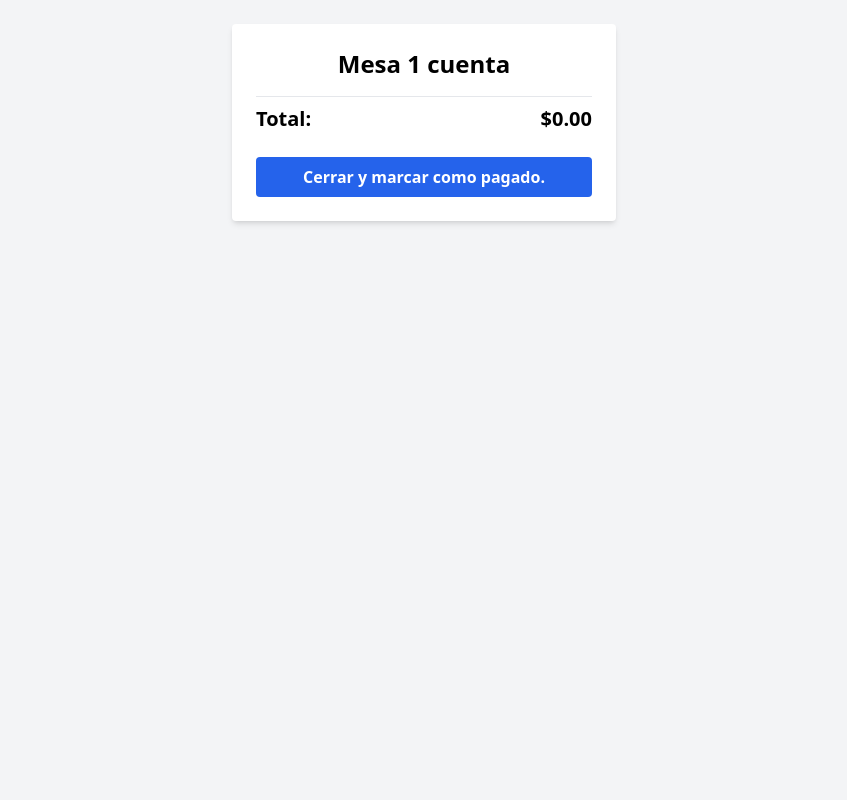
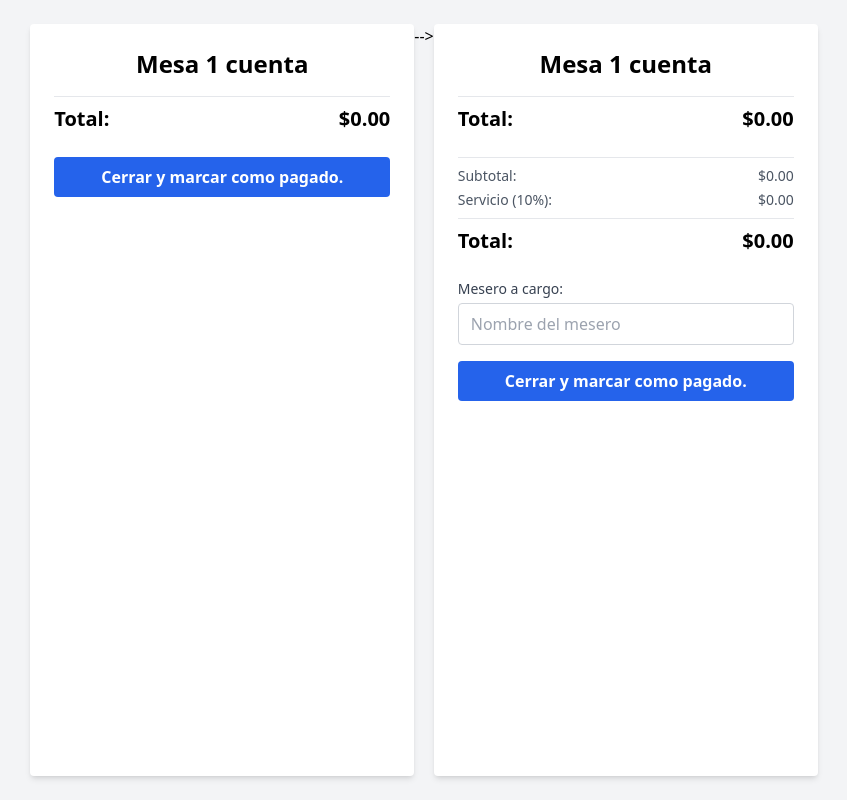
Before and after one commit to jlopez-henao/pi-pos-system, a Flask app: page /cuenta/1 in a window 1280 px wide. Shown: the whole page, without its empty margins (216-1063 px from the left). Run offline with Flask 3, Linux system fonts and the light colour scheme; data comes from the database, SQL or seed files in the repository; data that the repository does not hold is empty; some libraries are stand-ins or nearby versions.

Commit message:
Adding a few more changes and mesoneros but that's not workinga s yet

```diff
--- a/app.py
+++ b/app.py
@@ -24,6 +24,7 @@ def init_db():
         CREATE TABLE IF NOT EXISTS orders (
             id INTEGER PRIMARY KEY AUTOINCREMENT,
             table_number INTEGER NOT NULL,
+            waiter_name TEXT,
             item_id INTEGER NOT NULL,
             notes TEXT,
             status TEXT DEFAULT 'Pending', -- Pending, Ready, Paid
@@ -155,14 +156,36 @@ def bill_page(table_num):
     conn.close()
     return render_template('cuenta.html', table=table_num, items=items, total=total)
 
-@app.route('/pay_bill/<int:table_num>', methods=['POST'])
-def pay_bill(table_num):
-    """Marks all orders for a table as Paid."""
-    conn = sqlite3.connect(DB_NAME)
+# @app.route('/pay_bill/<int:table_num>', methods=['POST'])
+# def pay_bill(table_num):
+#     """Marks all orders for a table as Paid."""
+#     conn = sqlite3.connect(DB_NAME)
+#     cursor = conn.cursor()
+#     cursor.execute("UPDATE orders SET status = 'Paid' WHERE table_number = ? AND status != 'Paid'", (table_num,))
+#     conn.commit()
+#     conn.close()
+#     return redirect(url_for('waiter_page'))
+
+@app.route('/pay_bill/<int:table>', methods=['POST'])
+def pay_bill(table):
+    # Capturamos los datos enviados desde cuenta.html
+    waiter_name = request.form.get('waiter_name')
+    final_total = request.form.get('final_total')
+
+    # Opcional: imprime esto en la terminal para verificar que llegan los datos
+    print(f"DEBUG -> Mesero: {waiter_name}, Total: {final_total}")
+
+    conn = sqlite3.connect('restaurant.db')
     cursor = conn.cursor()
-    cursor.execute("UPDATE orders SET status = 'Paid' WHERE table_number = ? AND status != 'Paid'", (table_num,))
+
+    # Insertamos en la base de datos
+    cursor.execute(
+        "INSERT INTO orders (total, waiter_name) VALUES (?, ?)",
+        (final_total, waiter_name)
+    )
     conn.commit()
     conn.close()
+
     return redirect(url_for('waiter_page'))
 
 @app.route('/gerente')
@@ -194,6 +217,23 @@ def manager_page():
     conn.close()
     return render_template('gerente.html', total_sales=total_sales, paid_orders=paid_orders)
 
+@app.route('/reporte-meseros')
+def reporte_meseros():
+    conn = sqlite3.connect('restaurant.db')
+    cursor = conn.cursor()
+
+    # Consulta SQL que agrupa por mesero y suma el total de sus ventas
+    cursor.execute('''
+        SELECT waiter_name, SUM(total) as total_ventas, COUNT(*) as total_ordenes
+        FROM orders
+        WHERE waiter_name IS NOT NULL
+        GROUP BY waiter_name
+    ''')
+    reporte = cursor.fetchall()
+    conn.close()
+
+    return render_template('reporte_meseros.html', reporte=reporte)
+
 if __name__ == '__main__':
     # host='0.0.0.0' allows external devices on the same Wi-Fi network to connect
     app.run(host='0.0.0.0', port=8080, debug=True)
--- a/templates/cuenta.html
+++ b/templates/cuenta.html
@@ -1,4 +1,4 @@
-<!DOCTYPE html>
+<!-- <!DOCTYPE html>
 <html>
 <head>
     <title>Cuentas por mesa {{ table }}</title>
@@ -71,4 +71,129 @@
         </form>
     </div>
 </body>
+</html> -->
+
+
+<!DOCTYPE html>
+<html>
+<head>
+    <title>Cuentas por mesa {{ table }}</title>
+    <script src="https://cdn.tailwindcss.com"></script>
+
+    <!-- Add your print CSS right here -->
+    <style>
+    @media print {
+        @page {
+            size: 80mm auto;
+            margin: 0mm;
+        }
+
+        html, body {
+            width: 80mm;
+            margin: 0;
+            padding: 2mm;
+            font-family: 'Courier New', monospace;
+            font-size: 10pt;
+            line-height: 1.1;
+            color: #000;
+        }
+
+        h1, h2, h3 {
+            font-size: 12pt;
+            margin: 2px 0;
+            text-align: center;
+        }
+
+        table {
+            width: 100%;
+            border-collapse: collapse;
+            font-size: 9pt;
+        }
+
+        th, td {
+            padding: 1px 0;
+            word-break: break-all;
+        }
+
+        .no-print, button, nav {
+            display: none !important;
+        }
+    }
+    </style>
+</head>
+<body class="bg-gray-100 p-6 flex justify-center">
+    <div class="bg-white p-6 rounded shadow-md w-full max-w-sm">
+        <h2 class="text-2xl font-bold mb-4 text-center">Mesa {{ table }} cuenta</h2>
+        <div class="divide-y mb-4">
+            {% for item in items %}
+            <div class="py-2 flex justify-between">
+                <span>{{ item[0] }}</span>
+                <span>${{ "%.2f"|format(item[1]) }}</span>
+            </div>
+            {% endfor %}
+        </div>
+        <div class="text-xl font-bold border-t pt-2 flex justify-between mb-6">
+            <span>Total:</span>
+            <span>${{ "%.2f"|format(total) }}</span>
+        </div>
+
+        {% set service_charge = total * 0.10 %}
+        {% set final_total = total + service_charge %}
+
+        <div class="space-y-1 text-sm text-gray-600 border-t pt-2">
+            <div class="flex justify-between">
+                <span>Subtotal:</span>
+                <span>${{ "%.2f"|format(total) }}</span>
+            </div>
+            <div class="flex justify-between">
+                <span>Servicio (10%):</span>
+                <span>${{ "%.2f"|format(service_charge) }}</span>
+            </div>
+        </div>
+
+        <div class="text-xl font-bold border-t mt-2 pt-2 flex justify-between mb-6">
+            <span>Total:</span>
+            <span>${{ "%.2f"|format(final_total) }}</span>
+        </div>
+
+        <!-- Formulario con mesero y el total final listo para enviar -->
+        <form action="/pay_bill/{{ table }}" method="POST" class="space-y-4">
+            <!-- Campo oculto para enviar el total con el 10% incluido a Python -->
+            <input type="hidden" name="final_total" value="{{ final_total }}">
+
+            <div>
+                <label for="waiter_name" class="block text-sm font-medium text-gray-700 mb-1">Mesero a cargo:</label>
+                <input type="text" id="waiter_name" name="waiter_name" required
+                       class="w-full px-3 py-2 border border-gray-300 rounded focus:outline-none focus:ring-2 focus:ring-blue-500"
+                       placeholder="Nombre del mesero">
+            </div>
+            <button type="submit" class="w-full bg-blue-600 hover:bg-blue-700 text-white font-bold py-2 rounded">
+                Cerrar y marcar como pagado.
+            </button>
+        </form>
+    </div>
+</body>
 </html>
+
+
+
+
+
+
+
+
+        <!-- Formulario actualizado con el campo del mesero
+        <form action="/pay_bill/{{ table }}" method="POST" class="space-y-4">
+            <div>
+                <label for="waiter_name" class="block text-sm font-medium text-gray-700 mb-1">Mesero a cargo:</label>
+                <input type="text" id="waiter_name" name="waiter_name" required
+                       class="w-full px-3 py-2 border border-gray-300 rounded focus:outline-none focus:ring-2 focus:ring-blue-500"
+                       placeholder="Nombre del mesero">
+            </div>
+            <button type="submit" class="w-full bg-blue-600 hover:bg-blue-700 text-white font-bold py-2 rounded">
+                Cerrar y marcar como pagado.
+            </button>
+        </form>
+    </div>
+</body>
+</html> -->
```
